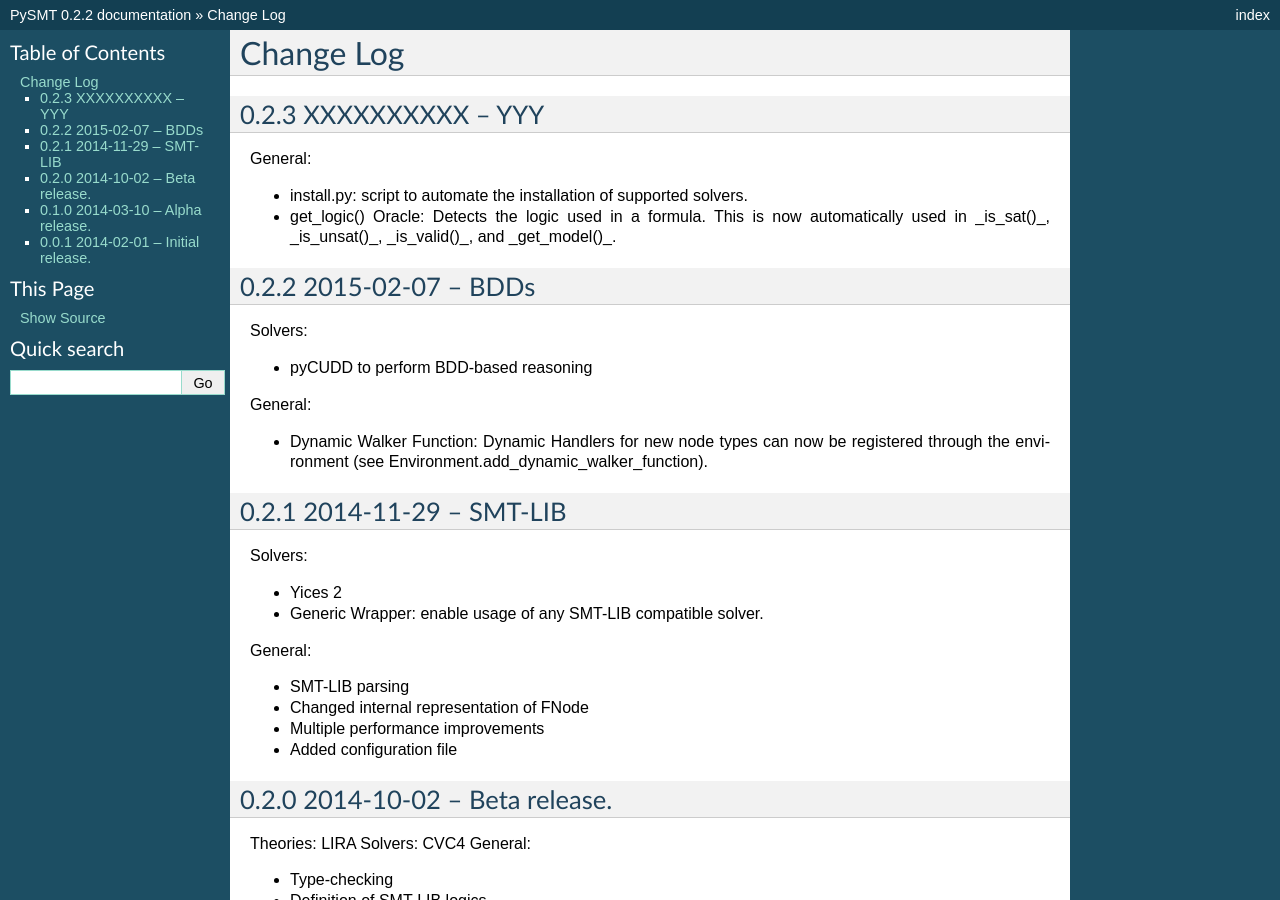
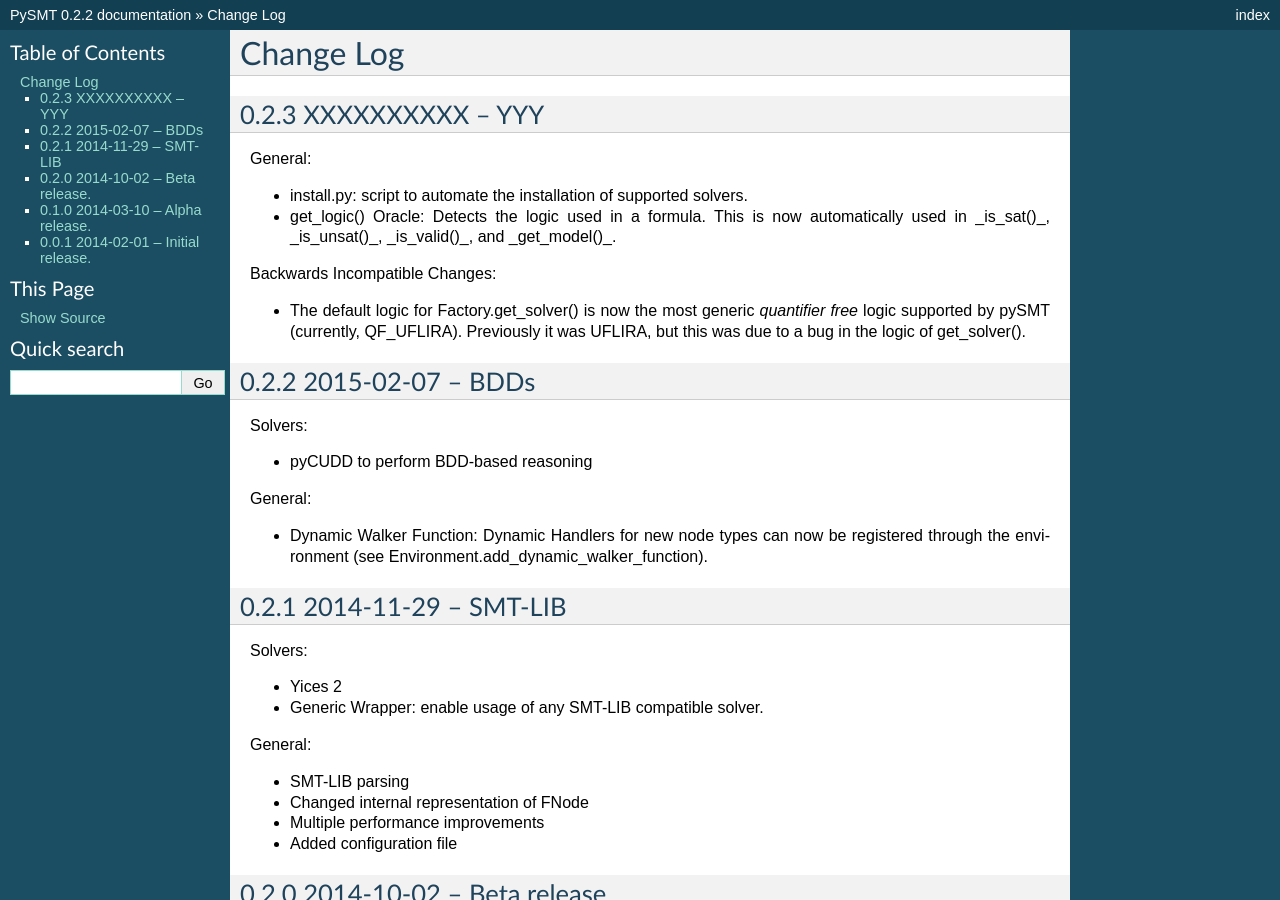
Before and after one commit to pysmt/pysmt, a Sphinx documentation site: the page built from docs/CHANGES.rst, in a window 1280 px wide and 900 px high. Built offline with Sphinx 7.4.7, drawn with Linux system fonts in a browser that asks for light colours; formulas are drawn with MathJax 3; pages that are not in the unit, such as notebooks, are missing from menus.

Commit message:
Added comment about change of default logic.

```diff
--- a/docs/CHANGES.rst
+++ b/docs/CHANGES.rst
@@ -12,6 +12,12 @@ General:
   automatically used in _is_sat()_, _is_unsat()_, _is_valid()_, and
   _get_model()_.
 
+Backwards Incompatible Changes:
+
+* The default logic for Factory.get_solver() is now the most generic
+  *quantifier free* logic supported by pySMT (currently,
+  QF_UFLIRA). Previously it was UFLIRA, but this was due to a bug in
+  the logic of get_solver().
 
 
 0.2.2 2015-02-07 -- BDDs
```
